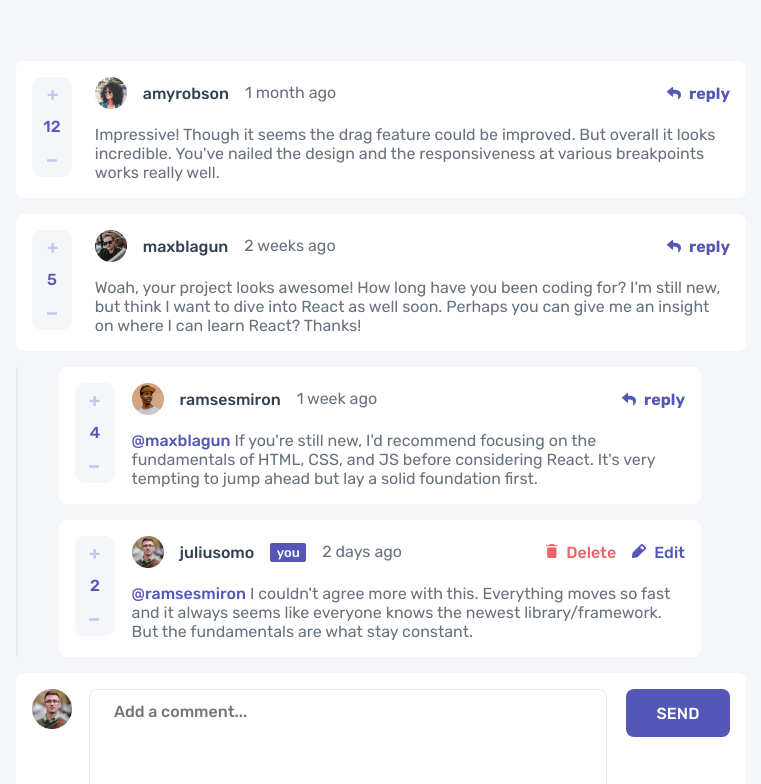
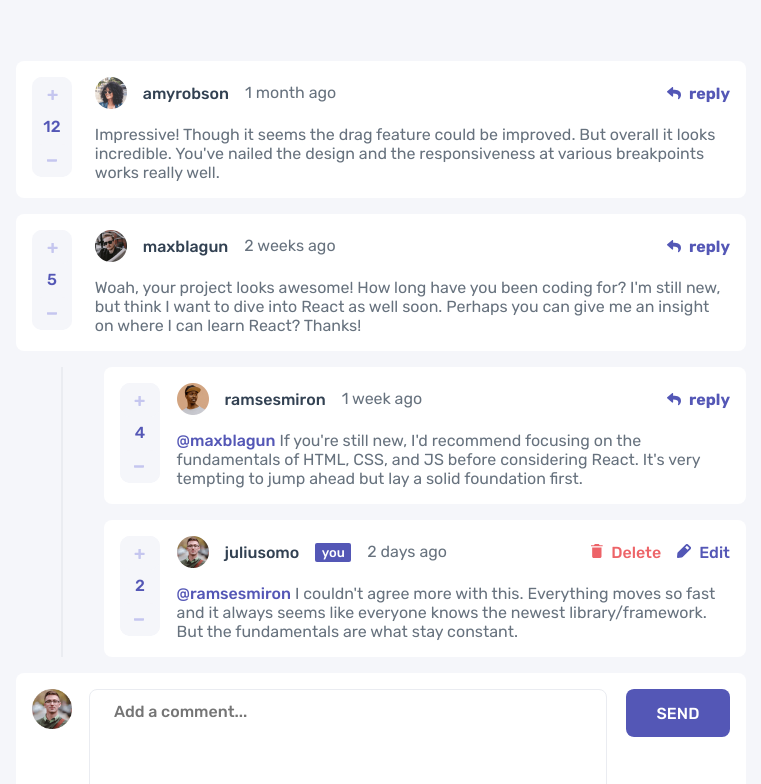
Before and after one commit to tristansetha/interactive-comment-section, a Vue app: page / in a window 1536 px wide. Shown: the top 784 px of the page, without its empty margins (387-1148 px from the left). Built offline with nearby package versions, Linux system fonts and the light colour scheme.

Commit message:
layout bugfix - comment.vue

```diff
--- a/src/views/Comment.vue
+++ b/src/views/Comment.vue
@@ -78,6 +78,11 @@ export default {
 }
 
 @media (min-width: 1440px) {
+  .comment-container {
+    display: flex;
+    flex-direction: column;
+    align-items: flex-end;
+  }
   .replies-container {
     width: 685px;
   }
```
